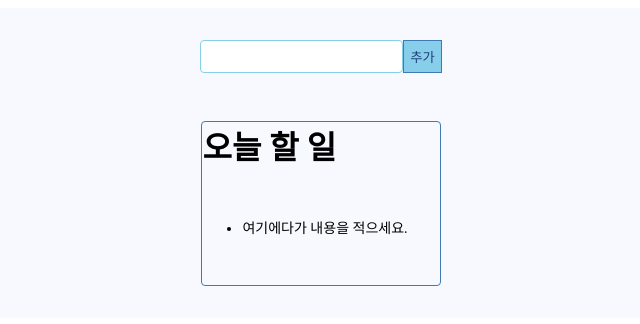
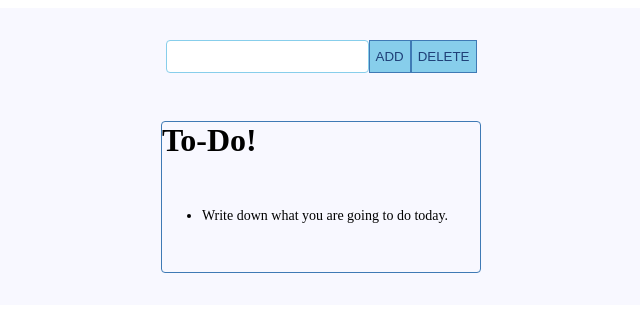
Before and after one commit to Kimseonyung/To-Do-List, a plain HTML site: page index.html in a window 1280 px wide. Shown: the whole page, without its empty margins (319-959 px from the left). Drawn offline with Linux system fonts and the light colour scheme.

Commit message:
Add files via upload

```diff
--- a/app.js
+++ b/app.js
@@ -17,12 +17,21 @@ function addToList(text) {
 
     const checkbox = document.createElement('input');
 
+    const deleteButton = document.querySelector('#delete-button');
+
     checkbox.setAttribute("type", "checkbox");
 
     newListItem.classList.add('list-item');
 
     newListItem.innerHTML = text;
 
+    checkbox.setAttribute("id", Date.now());
+
+    deleteButton.addEventListener ('click', () => {
+
+        const DeleteButton = document.getElementsByClassName('list-item');
+        deleteButton.remove('list-item.id');
+    });
+
     list.append(newListItem, checkbox);
-
-}
+};
--- a/index.html
+++ b/index.html
@@ -5,20 +5,21 @@
     <meta name="viewport" content="width=device-width, initial-scale=1.0">
     <link rel="stylesheet" href="style.css">
     <title>
-        할 일 목록
+        To-Do-List
     </title>
 </head>
 <body>
     <div class="input">
         <div class="inputbox">
             <input id="input" placeholder="">
-            <button id="add-button">추가</button>
+            <button id="add-button">ADD</button>
+            <button id="delete-button">DELETE</button>
         </div>
 
         <div class="Todayworklistbox">
-            <h1>오늘 할 일</h1>
+            <h1>To-Do!</h1>
         <ul id="todayworklist">
-            <li id="list">여기에다가 내용을 적으세요.</li>
+            <li id="list">Write down what you are going to do today.</li>
         </ul>
         </div>
     </div>
--- a/style.css
+++ b/style.css
@@ -20,6 +20,14 @@
 }
 
 #add-button {
+    width: 20;
+    background: skyblue;
+    border-radius: 4;
+    border: 1px solid #3f7ab5;
+    color: #1f4078;
+}
+
+#delete-button {
     width: 20;
     background: skyblue;
     border-radius: 4;
```
